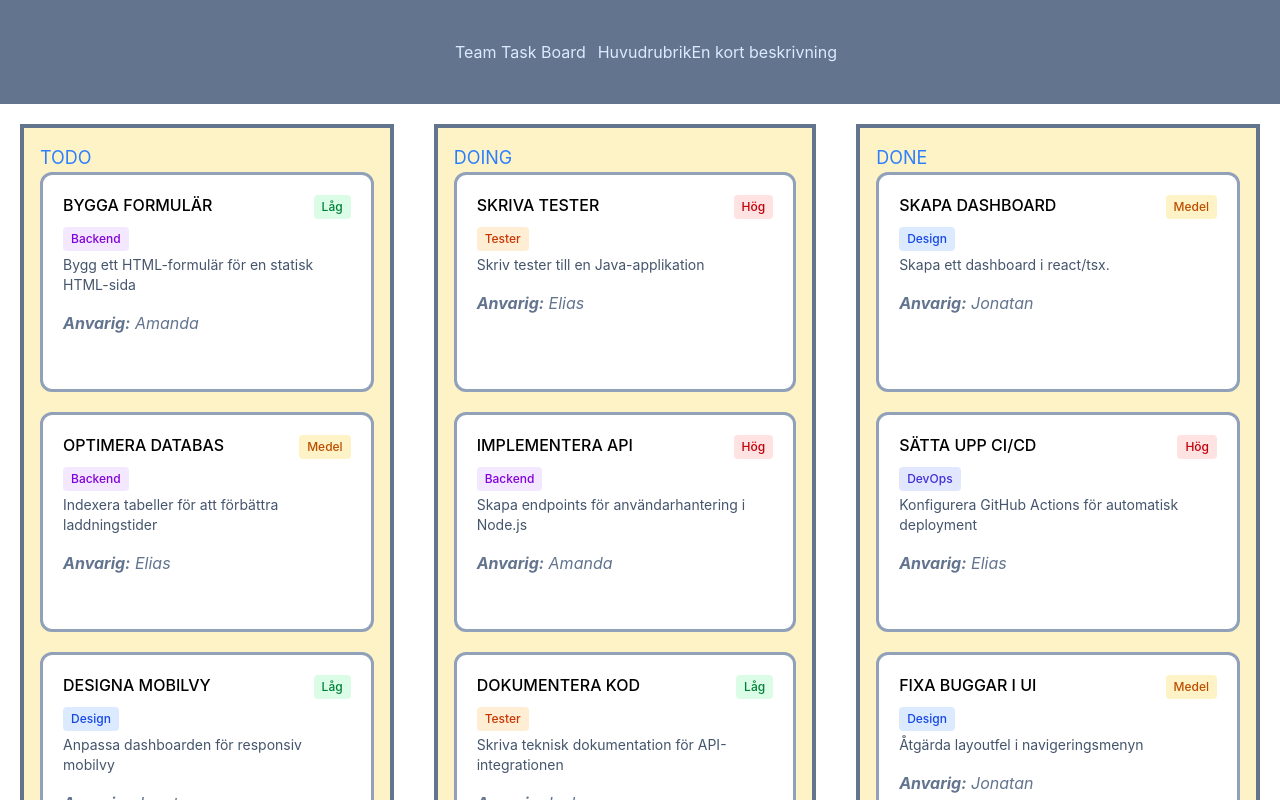
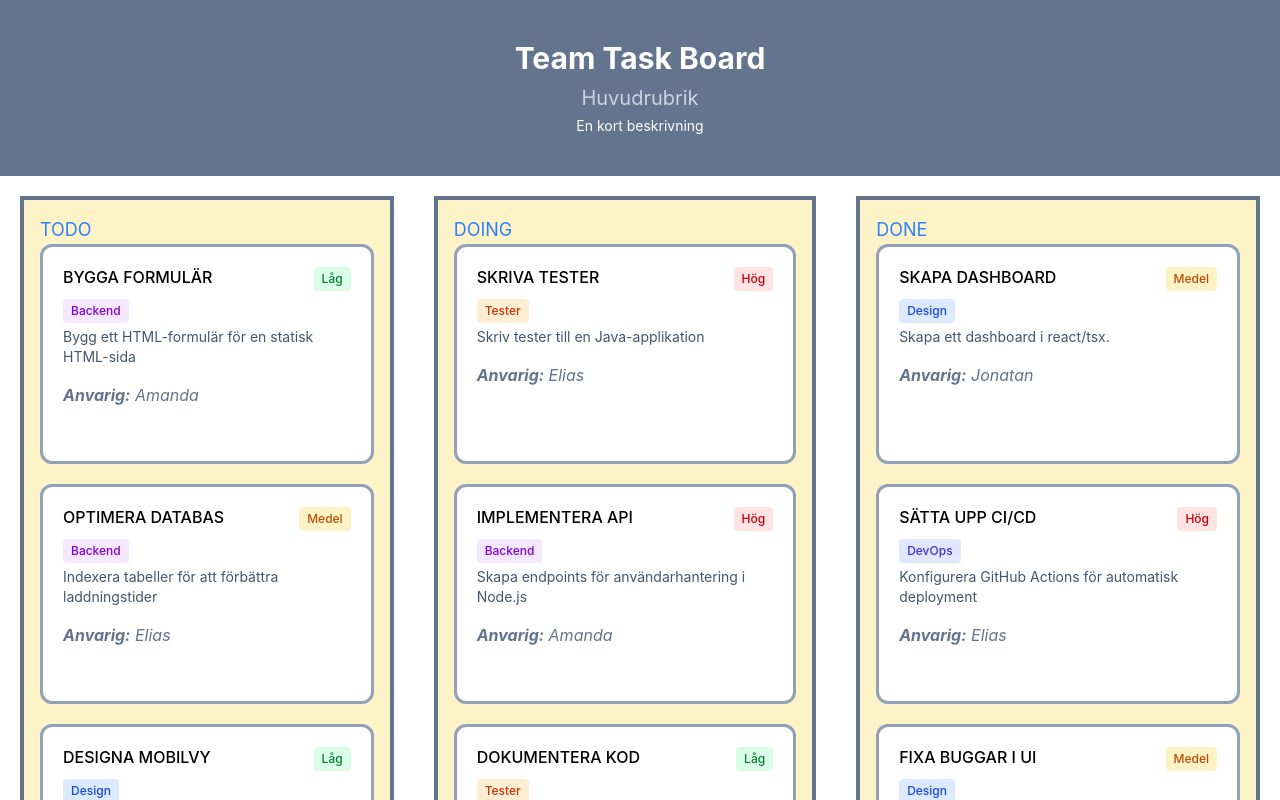
Before and after one commit to katttiger/task-board, a React (Vite) app in the folder task-board/: page / in a window 1280 px wide. Shown: the top 800 px of the page. Built offline with nearby package versions, Linux system fonts and the light colour scheme.

Commit message:
added flex and rowbreak to header with tailwindcss

```diff
--- a/task-board/src/components/Header.tsx
+++ b/task-board/src/components/Header.tsx
@@ -1,10 +1,9 @@
 const Header = () => {
   return (
-    <header className="text-blue-100 bg-slate-500 py-10 flex justify-center">
-      <h2 className="px-3">Team Task Board</h2>
-      <br />
-      <h3>Huvudrubrik</h3>
-      <p>En kort beskrivning</p>
+    <header className="bg-slate-500 text-white py-10 flex flex-col items-center text-center">
+      <h2 className="text-3xl font-bold mb-2">Team Task Board</h2>
+      <h3 className="text-xl text-slate-300 font-emdium mb-1">Huvudrubrik</h3>
+      <p className="text-sm">En kort beskrivning</p>
     </header>
   );
 };
```
